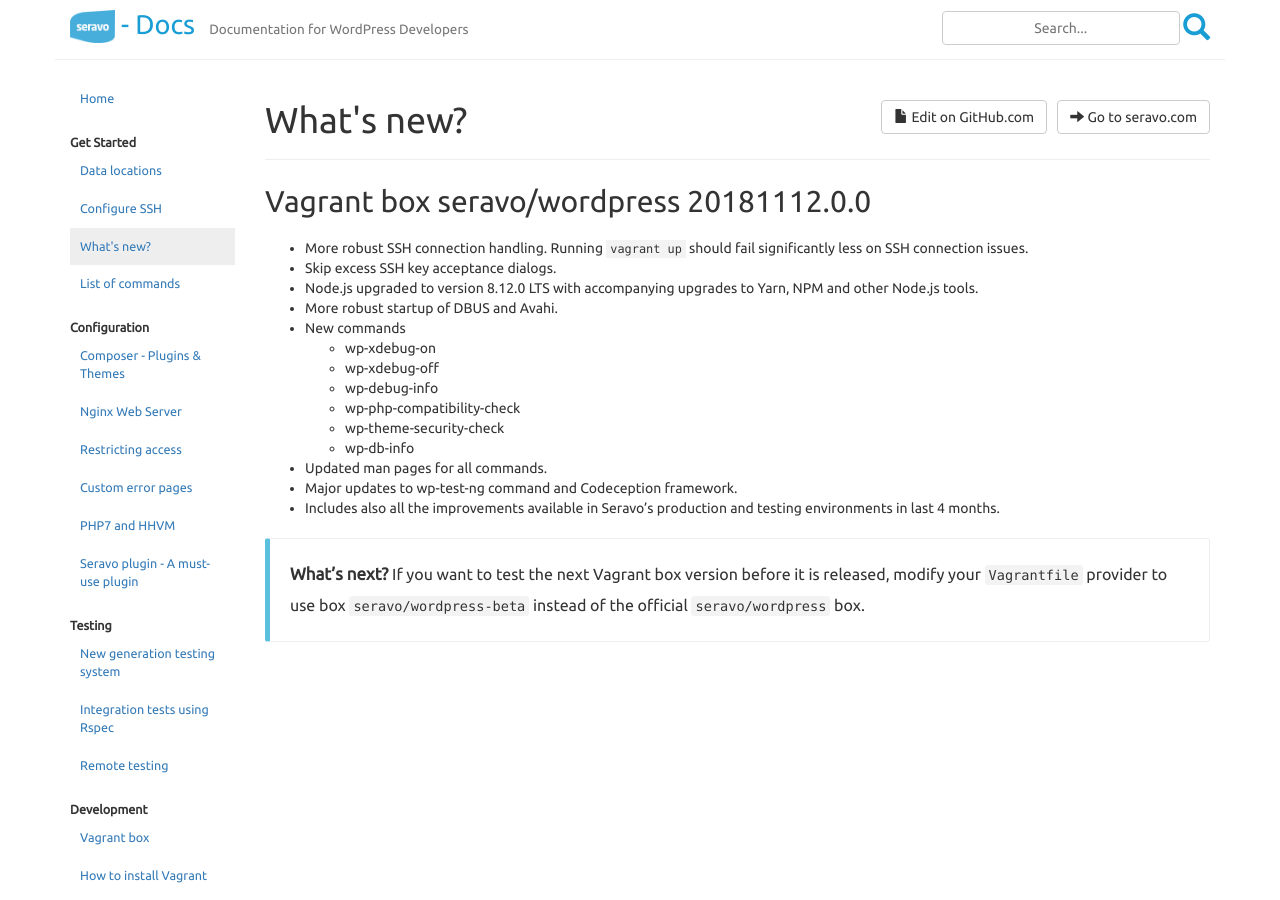
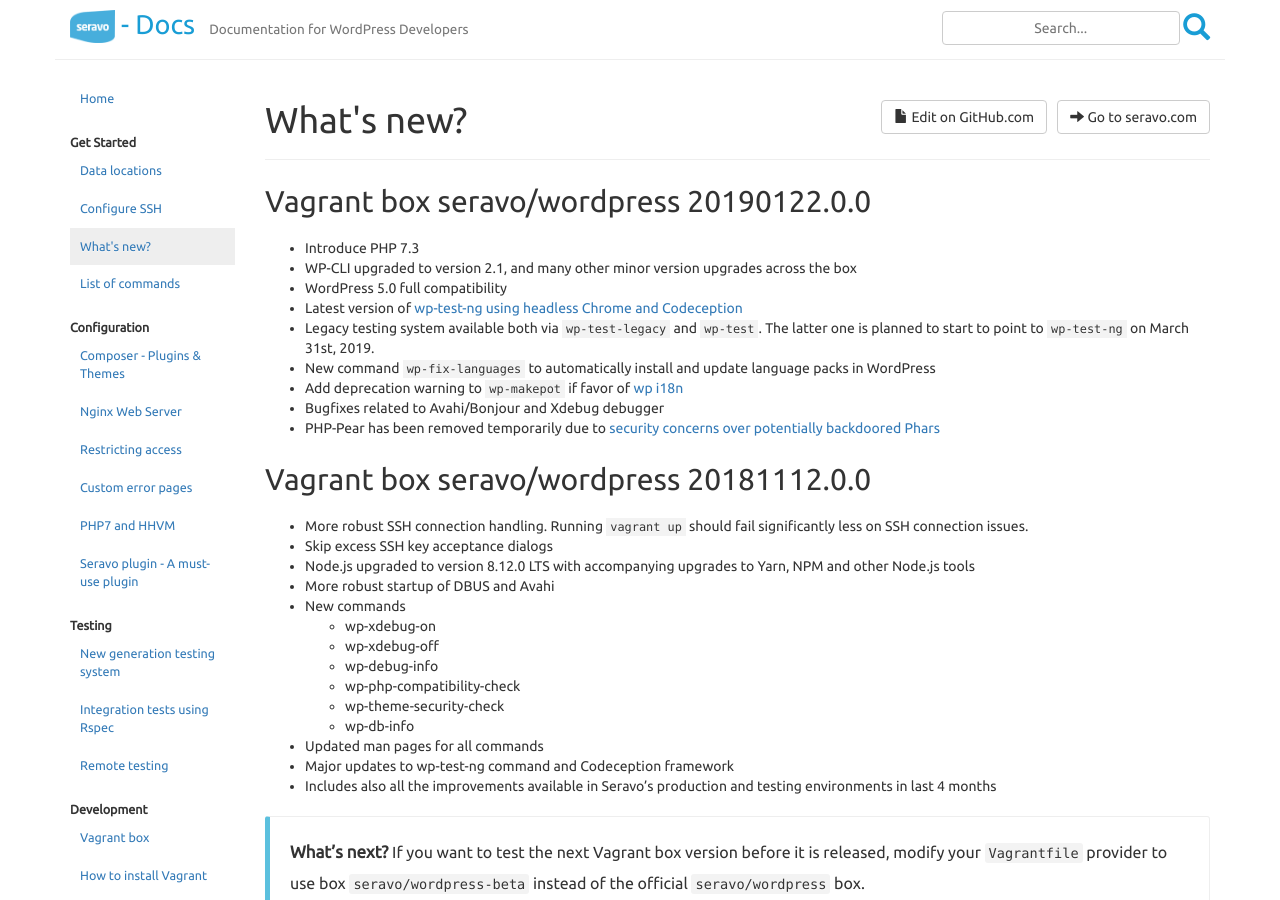
Before and after one commit to Seravo/docs, a Jekyll site: the page built from _posts/2018-11-12-release-notes.md, in a window 1280 px wide and 900 px high. Built offline with Jekyll 4.4.1, drawn with Linux system fonts in a browser that asks for light colours; nearby versions of some CDN libraries.

Commit message:
Update release notes for Vagrant box seravo/wordpress version v20190122

```diff
--- a/_posts/2018-11-12-release-notes.md
+++ b/_posts/2018-11-12-release-notes.md
@@ -6,12 +6,24 @@
 order: 4
 ---
 
+## Vagrant box seravo/wordpress 20190122.0.0
+
+* Introduce PHP 7.3
+* WP-CLI upgraded to version 2.1, and many other minor version upgrades across the box
+* WordPress 5.0 full compatibility
+* Latest version of [wp-test-ng using headless Chrome and Codeception]({{ site.baseurl }}{% post_url 2018-09-21-ng-integration-tests %})
+* Legacy testing system available both via `wp-test-legacy` and `wp-test`. The latter one is planned to start to point to `wp-test-ng` on March 31st, 2019.
+* New command `wp-fix-languages` to automatically install and update language packs in WordPress
+* Add deprecation warning to `wp-makepot` if favor of [wp i18n](https://developer.wordpress.org/cli/commands/i18n/)
+* Bugfixes related to Avahi/Bonjour and Xdebug debugger
+* PHP-Pear has been removed temporarily due to [security concerns over potentially backdoored Phars](https://twitter.com/pear/status/1086634389465956352)
+
 ## Vagrant box seravo/wordpress 20181112.0.0
 
 * More robust SSH connection handling. Running `vagrant up` should fail significantly less on SSH connection issues.
-* Skip excess SSH key acceptance dialogs.
-* Node.js upgraded to version 8.12.0 LTS with accompanying upgrades to Yarn, NPM and other Node.js tools.
-* More robust startup of DBUS and Avahi.
+* Skip excess SSH key acceptance dialogs
+* Node.js upgraded to version 8.12.0 LTS with accompanying upgrades to Yarn, NPM and other Node.js tools
+* More robust startup of DBUS and Avahi
 * New commands
     * wp-xdebug-on
     * wp-xdebug-off
@@ -19,9 +31,9 @@
     * wp-php-compatibility-check
     * wp-theme-security-check
     * wp-db-info
-* Updated man pages for all commands.
-* Major updates to wp-test-ng command and Codeception framework.
-* Includes also all the improvements available in Seravo's production and testing environments in last 4 months.
+* Updated man pages for all commands
+* Major updates to wp-test-ng command and Codeception framework
+* Includes also all the improvements available in Seravo's production and testing environments in last 4 months
 
 
 > **What's next?** If you want to test the next Vagrant box version before it is released, modify your `Vagrantfile` provider to use box `seravo/wordpress-beta` instead of the official `seravo/wordpress` box.
```
